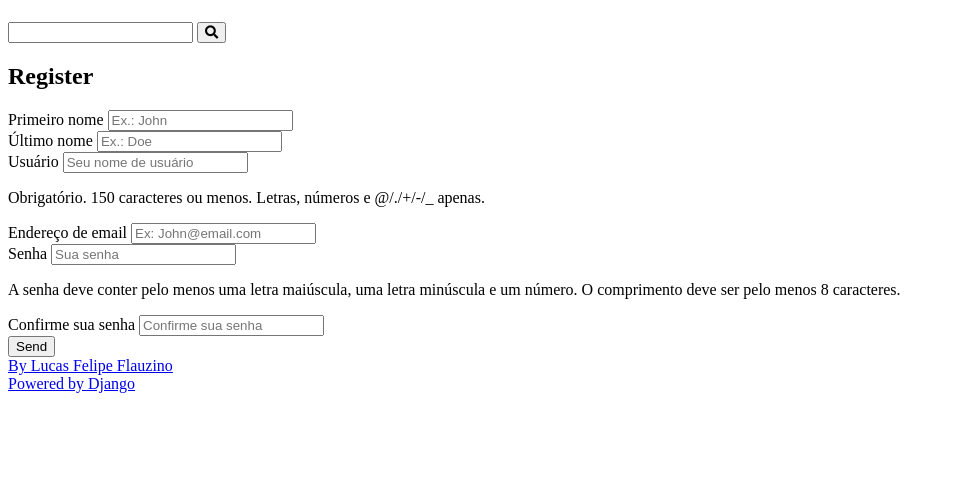
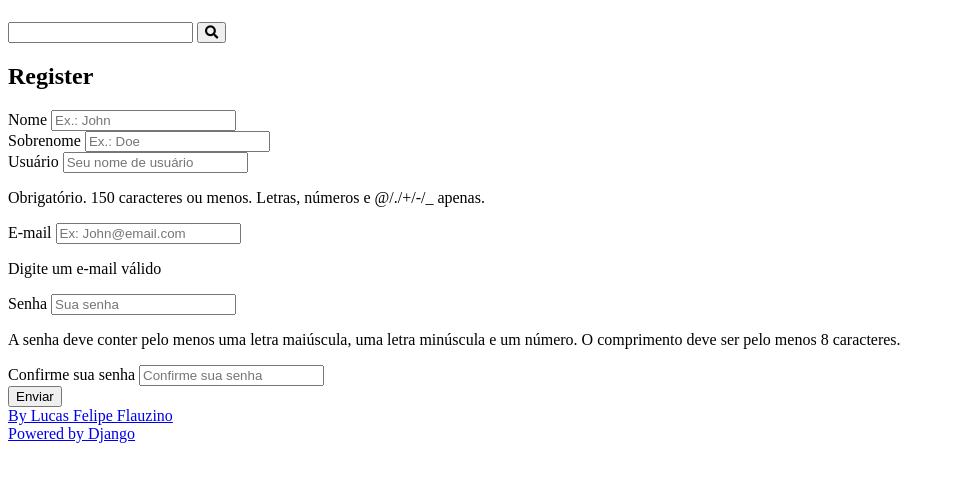
Before and after one commit to Flauziino/recipes-web-django, a Django app: template authors/templates/author/register_view.html in a window 1280 px wide. Shown: the part 58-540 px from the top of the page, without its empty margins (0-955 px from the left). Run offline with Django 5.2, Linux system fonts and the light colour scheme; the template is opened without the code that fills it: values that come from a table or form of the project are taken from there, others are empty; parts of the project's set-up code (start-up, migrations or seed data) failed here and were passed over.

Commit message:
teste de campos requiridos

```diff
--- a/authors/forms.py
+++ b/authors/forms.py
@@ -13,6 +13,22 @@ class RegisterForm(forms.ModelForm):
         add_placeholder(self.fields['email'], 'Ex: John@email.com')
         add_placeholder(self.fields['first_name'], 'Ex.: John')
         add_placeholder(self.fields['last_name'], 'Ex.: Doe')
+
+    first_name = forms.CharField(
+        error_messages={'required': 'Escreve seu nome'},
+        label='Nome'
+    )
+
+    last_name = forms.CharField(
+        error_messages={'required': 'Escreve seu sobrenome'},
+        label='Sobrenome'
+    )
+
+    email = forms.EmailField(
+        error_messages={'required': 'O campo e-mail não pode ficar em branco'},
+        label='E-mail',
+        help_text='Digite um e-mail válido'
+    )
 
     password = forms.CharField(
         label='Senha',
@@ -48,17 +64,8 @@ class RegisterForm(forms.ModelForm):
         error_messages = {
             'username': {
                 'required': 'Este campo é obrigatório'
+                }
             },
-            'first_name': {
-                'required': 'Este campo é obrigatório'
-            },
-            'email': {
-                'required': 'Este campo é obrigatório'
-            },
-            'password': {
-                'required': 'Este campo é obrigatório'
-            },
-        }
 
     # # Apenas um exemplo de validação de campo para ficar salvo
     # def clean_password(self):
--- a/authors/templates/author/register_view.html
+++ b/authors/templates/author/register_view.html
@@ -35,7 +35,7 @@
 
       <div class="form-content form-content-grid">
         <div class="form-group">
-          <button type="submit">Send</button>
+          <button type="submit">Enviar</button>
         </div>
       </div>
 
```
Also changed, not shown: authors/tests/test_author_register_form.py (+10 -8 lines).
